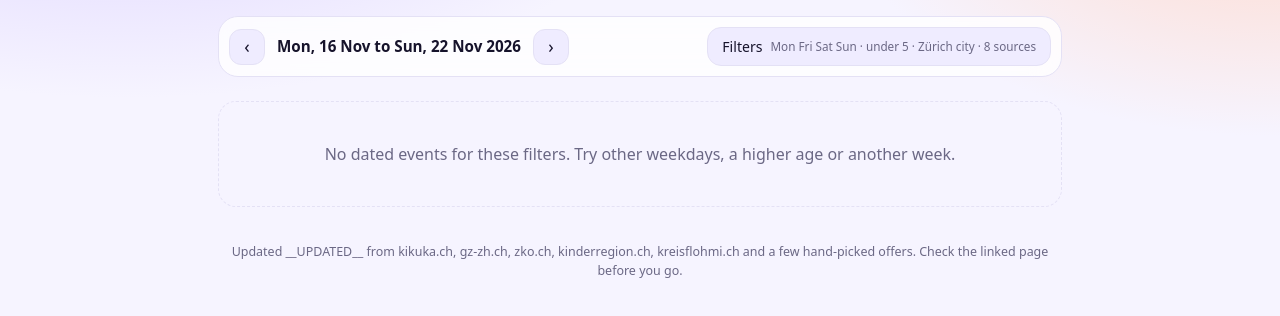
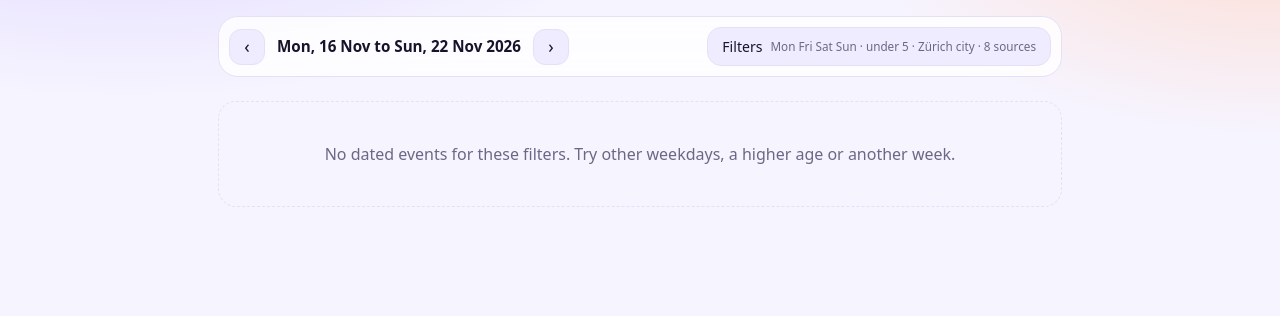
Before and after one commit to fapwjr8wny9qhdXCZ/kids-activities, a website: page template/index.html in a window 1280 px wide. Shown: the part 110-426 px from the top of the page. Drawn offline with Linux system fonts and the light colour scheme.

Commit message:
remove footer

```diff
--- a/template/index.html
+++ b/template/index.html
@@ -85,14 +85,13 @@ input{font:inherit;width:100%;padding:11px 14px;border-radius:12px;border:1px so
 <section class="panel" id="panel" hidden>
 <p class="lbl">Weekdays</p><div class="row" id="days"></div>
 <p class="lbl">Age</p>
-<div class="row" style="align-items:center"><button class="chip" id="ageOn"></button><span class="step" id="stepper"><button class="ib" id="aM" aria-label="Lower">&minus;</button><b id="aV"></b><button class="ib" id="aP" aria-label="Higher">+</button></span><span id="aU" class="status">years</span><button class="chip" id="babyOn" aria-pressed="false">Include babies (1y or younger)</button></div>
+<div class="row" style="align-items:center"><button class="chip" id="ageOn"></button><span class="step" id="stepper"><button class="ib" id="aM" aria-label="Lower">&minus;</button><b id="aV"></b><button class="ib" id="aP" aria-label="Higher">+</button></span><span id="aU" class="status">years</span></div>
 <p class="lbl">Region</p><div class="row" id="regChips"></div>
 <p class="lbl">Sources</p><div class="row" id="srcChips"></div>
 <div class="bar"><span></span><button class="btn ghost" id="edit">Edit sources</button></div>
 </section>
 
 <main id="out"></main>
-<p class="foot" id="foot"></p>
 </div>
 
 <dialog id="dlg">
@@ -114,7 +113,7 @@ let sources=store.get("ka.sources",null);
 if(!sources)sources=DEFAULTS.map(u=>({url:u,on:true}));
 DEFAULTS.forEach(u=>{if(!sources.some(s=>host(s.url)===host(u))&&!store.get("ka.sources.custom",false))sources.push({url:u,on:true})});
 let days=new Set(store.get("ka.days",[1,5,6,0]));
-let ageLim=store.get("ka.age2",5);let babies=store.get("ka.babies",false); // number or null
+let ageLim=store.get("ka.age2",5); // number or null
 let weekOff=0;
 let region=store.get("ka.reg","city");
 
@@ -122,7 +121,7 @@ const iso=d=>d.getFullYear()+"-"+String(d.getMonth()+1).padStart(2,"0")+"-"+Stri
 function weekOf(o){const t=new Date();t.setHours(12,0,0,0);const m=new Date(t);m.setDate(t.getDate()-((t.getDay()+6)%7)+7*o);const e=new Date(m);e.setDate(m.getDate()+6);return{mon:m,sun:e}}
 
 const EVENTS=/*EVENTS*/[]/*END*/;
-function save(){store.set("ka.sources",sources);store.set("ka.days",[...days]);store.set("ka.age2",ageLim);store.set("ka.reg",region);store.set("ka.babies",babies)}
+function save(){store.set("ka.sources",sources);store.set("ka.days",[...days]);store.set("ka.age2",ageLim);store.set("ka.reg",region)}
 const fmt=(d,o)=>d.toLocaleDateString("en-GB",o);
 function renderBar(){
  const w=weekOf(weekOff);
@@ -130,13 +129,12 @@ function renderBar(){
  $("#today").hidden=weekOff===0;
  const dn=DAYS.filter(d=>days.has(d[0])).map(d=>d[1]).join(" ")||"no days";
  const n=sources.filter(s=>s.on).length;
- $("#sum").textContent=dn+" · "+(ageLim==null?"any age":"under "+ageLim)+(babies?" + babies":"")+" · "+(region==="city"?"Zürich city":"whole region")+" · "+n+" sources";
+ $("#sum").textContent=dn+" · "+(ageLim==null?"any age":"under "+ageLim)+" · "+(region==="city"?"Zürich city":"whole region")+" · "+n+" sources";
 }
 function renderFilters(){
  $("#regChips").innerHTML=[["city","Only Zürich city"],["all","Whole region"]].map(([v,l])=>`<button class="chip ${region===v?"on":""}" data-g="${v}" aria-pressed="${region===v}">${l}</button>`).join("");
  $("#days").innerHTML=DAYS.map(([n,l])=>`<button class="chip ${days.has(n)?"on":""}" data-d="${n}" aria-pressed="${days.has(n)}">${l}</button>`).join("");
  const on=ageLim!=null;
- $("#babyOn").className="chip"+(babies?" on":"");$("#babyOn").setAttribute("aria-pressed",babies);
  $("#ageOn").className="chip"+(on?" on":"");$("#ageOn").textContent=on?"Targeting under":"Any age";$("#ageOn").setAttribute("aria-pressed",on);
  $("#stepper").style.visibility=on?"visible":"hidden";$("#aU").style.visibility=on?"visible":"hidden";$("#aV").textContent=on?ageLim:"";
  $("#srcChips").innerHTML=sources.length?sources.map((s,i)=>`<button class="chip ${s.on?"on":""}" data-s="${i}" aria-pressed="${s.on}">${esc(host(s.url))}</button>`).join(""):'<span class="status">No sources yet.</span>';
@@ -151,7 +149,7 @@ function renderEvents(){
  const list=[],ong=new Set(),alw=new Set();
  for(let i=0;i<7;i++){const d=new Date(w.mon);d.setDate(w.mon.getDate()+i);const k=iso(d),g=String(d.getDay());
   if(!days.has(d.getDay()))continue;
-  EVENTS.forEach(e=>{if(k>=e.date&&k<=(e.end||e.date)&&(!e.dow||e.dow.includes(g))&&hosts.has(host(e.source))&&(ageLim==null||e.min==null||e.min<ageLim)&&(babies||e.max==null||e.max>1)&&(region==="all"||e.reg==="city")){ongoing(e)?(e.always?alw:ong).add(e):list.push({...e,date:k})}})}
+  EVENTS.forEach(e=>{if(k>=e.date&&k<=(e.end||e.date)&&(!e.dow||e.dow.includes(g))&&hosts.has(host(e.source))&&(ageLim==null||e.min==null||e.min<ageLim)&&(e.max==null||e.max>1)&&(region==="all"||e.reg==="city")){ongoing(e)?(e.always?alw:ong).add(e):list.push({...e,date:k})}})}
  const t=s=>fmt(new Date(s+"T12:00:00"),{day:"numeric",month:"short"});
  const og0=ong.size?`<details class="og"><summary>Limited run <span>${ong.size}</span></summary><div class="grid">`+[...ong].sort((a,b)=>a.title.localeCompare(b.title)).map(e=>`<article class="card mini"><h3>${esc(e.title)}</h3><div class="meta"><span>${e.date>iso(w.mon)?t(e.date)+" to "+t(e.end):"Until "+t(e.end)}</span>${e.place?`<span>${esc(e.place)}</span>`:""}${e.age?`<span class="tag">${esc(e.age)}</span>`:""}<span class="tag">${esc(host(e.source))}</span></div>${noteH(e.note)}<a href="${esc(e.url)}" target="_blank" rel="noopener">Details</a></article>`).join("")+"</div></details>":"";
  const dwt=e=>(e.dow==="12345"?"Mon to Fri":e.dow==="234560"?"Tue to Sun":"Daily")+(e.time?", "+e.time:"");
@@ -168,7 +166,6 @@ function renderEvents(){
 function all(){save();renderFilters();renderEvents()}
 $("#days").onclick=e=>{const b=e.target.closest("[data-d]");if(!b)return;const n=+b.dataset.d;days.has(n)?days.delete(n):days.add(n);all()};
 $("#srcChips").onclick=e=>{const b=e.target.closest("[data-s]");if(!b)return;sources[+b.dataset.s].on=!sources[+b.dataset.s].on;all()};
-$("#babyOn").onclick=()=>{babies=!babies;all()};
 $("#ageOn").onclick=()=>{ageLim=ageLim==null?5:null;all()};
 $("#regChips").onclick=e=>{const b=e.target.closest("[data-g]");if(!b)return;region=b.dataset.g;all()};
 $("#aM").onclick=()=>{ageLim=Math.max(1,ageLim-1);all()};
@@ -184,7 +181,6 @@ function add(){let v=$("#new").value.trim();if(!v)return;if(!/^https?:\/\//.test
 $("#add").onclick=add;$("#new").onkeydown=e=>{if(e.key==="Enter")add()};
 $("#reset").onclick=()=>{sources=DEFAULTS.map(u=>({url:u,on:true}));store.set("ka.sources.custom",false);renderList();all()};
 
-$("#foot").textContent="Updated __UPDATED__ from kikuka.ch, gz-zh.ch, zko.ch, kinderregion.ch, kreisflohmi.ch and a few hand-picked offers. Check the linked page before you go.";
 all();
 </script>
 </body>
```
